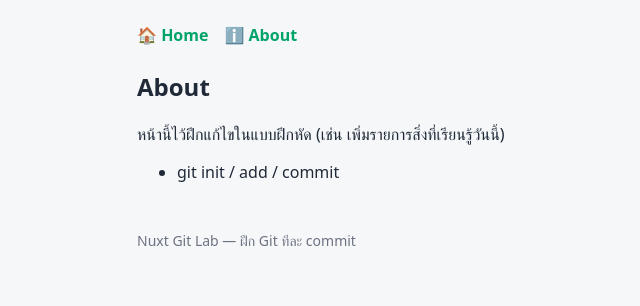
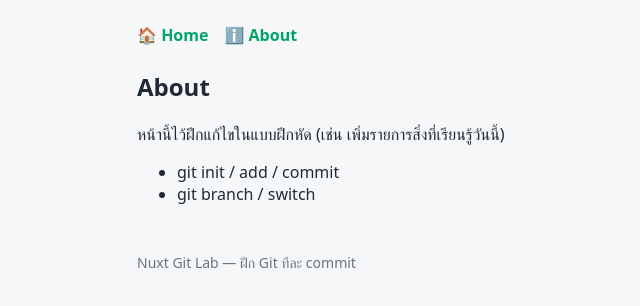
Before and after one commit to amornthepuno/nuxt-git-lab, a Nuxt app: page /about in a window 1280 px wide. Shown: the top 306 px of the page, without its empty margins (143-783 px from the left). Built offline with nearby package versions, Linux system fonts and the light colour scheme.

Commit message:
feat: add branch topic to about page

```diff
--- a/app/pages/about.vue
+++ b/app/pages/about.vue
@@ -4,6 +4,7 @@
     <p>หน้านี้ไว้ฝึกแก้ไขในแบบฝึกหัด (เช่น เพิ่มรายการสิ่งที่เรียนรู้วันนี้)</p>
     <ul>
       <li>git init / add / commit</li>
+      <li>git branch / switch</li>
     </ul>
   </section>
 </template>
```
